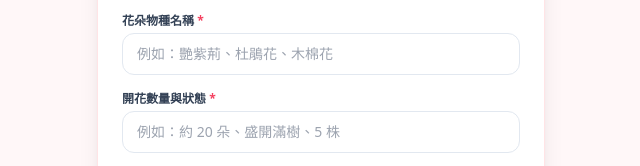
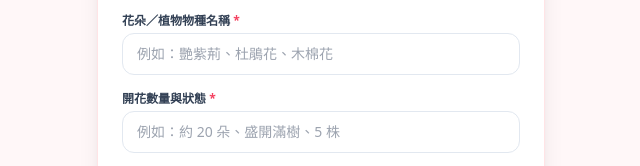
Before and after one commit to Yiwen115/0922, a plain HTML site: page index.html in a window 1280 px wide. Shown: the part 296-462 px from the top of the page, 319-959 px from the left. Drawn offline with nearby package versions, Linux system fonts and the light colour scheme.

Commit message:
Update index.html

```diff
--- a/index.html
+++ b/index.html
@@ -4,12 +4,14 @@
   <meta charset="UTF-8">
   <meta name="viewport" content="width=device-width, initial-scale=1.0">
   <title>校園花朵生態調查回報</title>
+  <!-- Tailwind CSS CDN -->
   <script src="https://cdn.tailwindcss.com"></script>
 </head>
 <body class="bg-rose-50/50 min-h-screen flex items-center justify-center p-4">
 
   <div class="max-w-md w-full bg-white rounded-3xl shadow-xl border border-rose-100 p-6 space-y-5">
 
+    <!-- 標題區 -->
     <div>
       <div class="inline-flex items-center gap-1.5 px-2.5 py-0.5 rounded-full text-xs font-semibold bg-pink-100 text-pink-700 mb-2">
         🌸 校園花朵觀察
@@ -18,7 +20,7 @@
       <p class="text-xs text-slate-500 mt-1">定位與時間由系統自動抓取，填寫花況與拍照後即可送出。</p>
     </div>
 
-    <!-- GPS 狀態提示列 -->
+    <!-- GPS 定位狀態提示列 -->
     <div class="p-3 bg-rose-50/40 border border-rose-100 rounded-2xl flex items-center justify-between text-xs">
       <div class="flex items-center gap-2">
         <span class="text-slate-500 font-medium">📍 定位狀態：</span>
@@ -30,10 +32,13 @@
       <button type="button" id="reGpsBtn" class="text-pink-600 font-medium hover:underline">重新定位</button>
     </div>
 
+    <!-- 調查表單 -->
     <form id="ecoForm" class="space-y-4">
+
+      <!-- 隱藏 GPS 座標 (由系統自動抓取填入) -->
       <input type="hidden" id="gps">
 
-      <!-- 校園地點 -->
+      <!-- 1. 校園地點 -->
       <div>
         <label class="block text-xs font-semibold text-slate-700 mb-1" for="location">校園植栽地點 <span class="text-rose-500">*</span></label>
         <input
@@ -45,9 +50,9 @@
         >
       </div>
 
-      <!-- 物種名稱 -->
+      <!-- 2. 物種名稱 -->
       <div>
-        <label class="block text-xs font-semibold text-slate-700 mb-1" for="species">花朵物種名稱 <span class="text-rose-500">*</span></label>
+        <label class="block text-xs font-semibold text-slate-700 mb-1" for="species">花朵／植物物種名稱 <span class="text-rose-500">*</span></label>
         <input
           type="text"
           id="species"
@@ -57,7 +62,7 @@
         >
       </div>
 
-      <!-- 數量與單位 -->
+      <!-- 3. 數量與單位 -->
       <div>
         <label class="block text-xs font-semibold text-slate-700 mb-1" for="quantity">開花數量與狀態 <span class="text-rose-500">*</span></label>
         <input
@@ -69,7 +74,7 @@
         >
       </div>
 
-      <!-- 照片檔案上傳（選取/拍照） -->
+      <!-- 4. 照片檔案選取（支援拍照或從手機相簿選取） -->
       <div>
         <label class="block text-xs font-semibold text-slate-700 mb-1">花朵照片 (拍照或相簿檔案)</label>
         <div class="flex items-center gap-3">
@@ -80,13 +85,14 @@
           <span id="fileNameDisplay" class="text-xs text-slate-400 truncate max-w-[180px]">未選取檔案</span>
         </div>
 
+        <!-- 縮圖即時預覽區塊 -->
         <div id="previewContainer" class="hidden mt-2.5 relative inline-block">
           <img id="imagePreview" src="" alt="花朵預覽" class="w-24 h-24 object-cover rounded-2xl border border-rose-200 shadow-sm">
           <button type="button" id="removePhotoBtn" class="absolute -top-1.5 -right-1.5 bg-rose-500 text-white rounded-full w-5 h-5 flex items-center justify-center text-xs font-bold shadow hover:bg-rose-600">×</button>
         </div>
       </div>
 
-      <!-- 備註 -->
+      <!-- 5. 備註描述 -->
       <div>
         <label class="block text-xs font-semibold text-slate-700 mb-1" for="notes">花況備註描述</label>
         <textarea
@@ -107,12 +113,13 @@
         <span id="btnText">提交花朵紀錄 (Submit)</span>
       </button>
 
+      <!-- 結果提示訊息 -->
       <p id="resultMsg" class="text-xs text-center font-medium min-h-[1rem]"></p>
     </form>
   </div>
 
   <script>
-    // 您的真實 Apps Script 網址
+    // 您的真實 Apps Script 網頁應用程式網址
     const GAS_URL = "https://script.google.com/macros/s/AKfycbzHheSBJVP2fbxTatezhDVgj4uYLiU_NPggZerKCJXE8un98SImLz6QMz7pDGv51/exec";
 
     const gpsInput = document.getElementById('gps');
@@ -133,12 +140,14 @@
     let selectedFileName = "";
     let selectedFileMime = "";
 
+    // 格式化當前精確時間字串 (YYYY-MM-DD HH:mm:ss)
     function getCurrentDateTime() {
       const now = new Date();
       const pad = (n) => String(n).padStart(2, '0');
       return `${now.getFullYear()}-${pad(now.getMonth()+1)}-${pad(now.getDate())} ${pad(now.getHours())}:${pad(now.getMinutes())}:${pad(now.getSeconds())}`;
     }
 
+    // 自動啟動 GPS 定位
     function startGeolocation() {
       if (!navigator.geolocation) {
         gpsStatusBadge.className = 'inline-flex items-center gap-1 px-2.5 py-0.5 rounded-full text-[11px] font-medium bg-rose-100 text-rose-800';
@@ -167,9 +176,11 @@
       );
     }
 
+    // 網頁載入時自動執行定位
     window.addEventListener('DOMContentLoaded', startGeolocation);
     reGpsBtn.addEventListener('click', startGeolocation);
 
+    // 處理選取照片或拍照
     photoFileInput.addEventListener('change', (e) => {
       const file = e.target.files[0];
       if (!file) return;
@@ -183,11 +194,14 @@
         const fullDataUrl = event.target.result;
         imagePreview.src = fullDataUrl;
         previewContainer.classList.remove('hidden');
+
+        // 提取 Base64 資料
         selectedFileBase64 = fullDataUrl.split(',')[1];
       };
       reader.readAsDataURL(file);
     });
 
+    // 移除已選照片
     removePhotoBtn.addEventListener('click', () => {
       photoFileInput.value = "";
       selectedFileBase64 = "";
@@ -198,6 +212,7 @@
       imagePreview.src = "";
     });
 
+    // 點擊「提交送出」時瞬間抓取時間並發送 POST
     ecoForm.addEventListener('submit', async (e) => {
       e.preventDefault();
 
@@ -235,6 +250,7 @@
           resultMsg.className = 'text-xs text-center font-medium text-pink-600';
           resultMsg.textContent = `🌸 資料已於 ${submitTime} 成功記錄！`;
 
+          // 清空部分欄位方便下一筆紀錄
           document.getElementById('species').value = '';
           document.getElementById('quantity').value = '';
           document.getElementById('notes').value = '';
```
